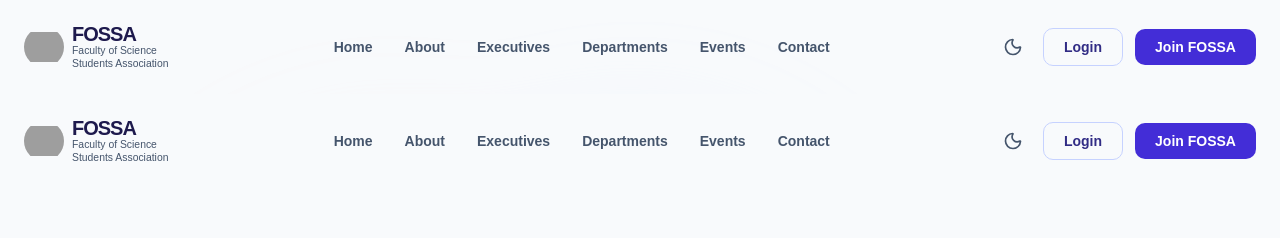
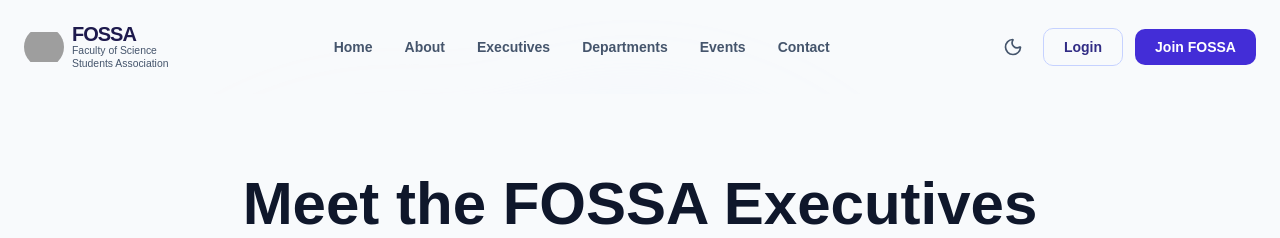
Before and after one commit to Awoyelevictor/FOSSA_WEBSITE, a React (Vite) app: page /executives in a window 1280 px wide. Shown: the top 238 px of the page. Built offline with nearby package versions, Linux system fonts and the light colour scheme; grey boxes are pictures that could not be loaded.

Commit message:
Update ExecutivesPage.jsx

```diff
--- a/src/pages/ExecutivesPage.jsx
+++ b/src/pages/ExecutivesPage.jsx
@@ -1,14 +1,11 @@
 import React from 'react';
 import { motion } from 'motion/react';
 import { Linkedin, Twitter, Instagram, MessageCircle } from 'lucide-react';
-import { Navbar } from '../components/Navbar';
-import { Footer } from '../components/Footer';
 import { executivesData } from '../data';
 
 export const ExecutivesPage = () => {
     return (
         <div className="min-h-screen bg-slate-50 dark:bg-slate-950">
-            <Navbar />
             <main className="max-w-7xl mx-auto px-4 sm:px-6 md:px-8 py-12 md:py-20">
                 <motion.h1
                     initial={{ opacity: 0, y: 20 }}
@@ -53,7 +50,6 @@ export const ExecutivesPage = () => {
                     ))}
                 </div>
             </main>
-            <Footer />
         </div>
     );
 };
```
